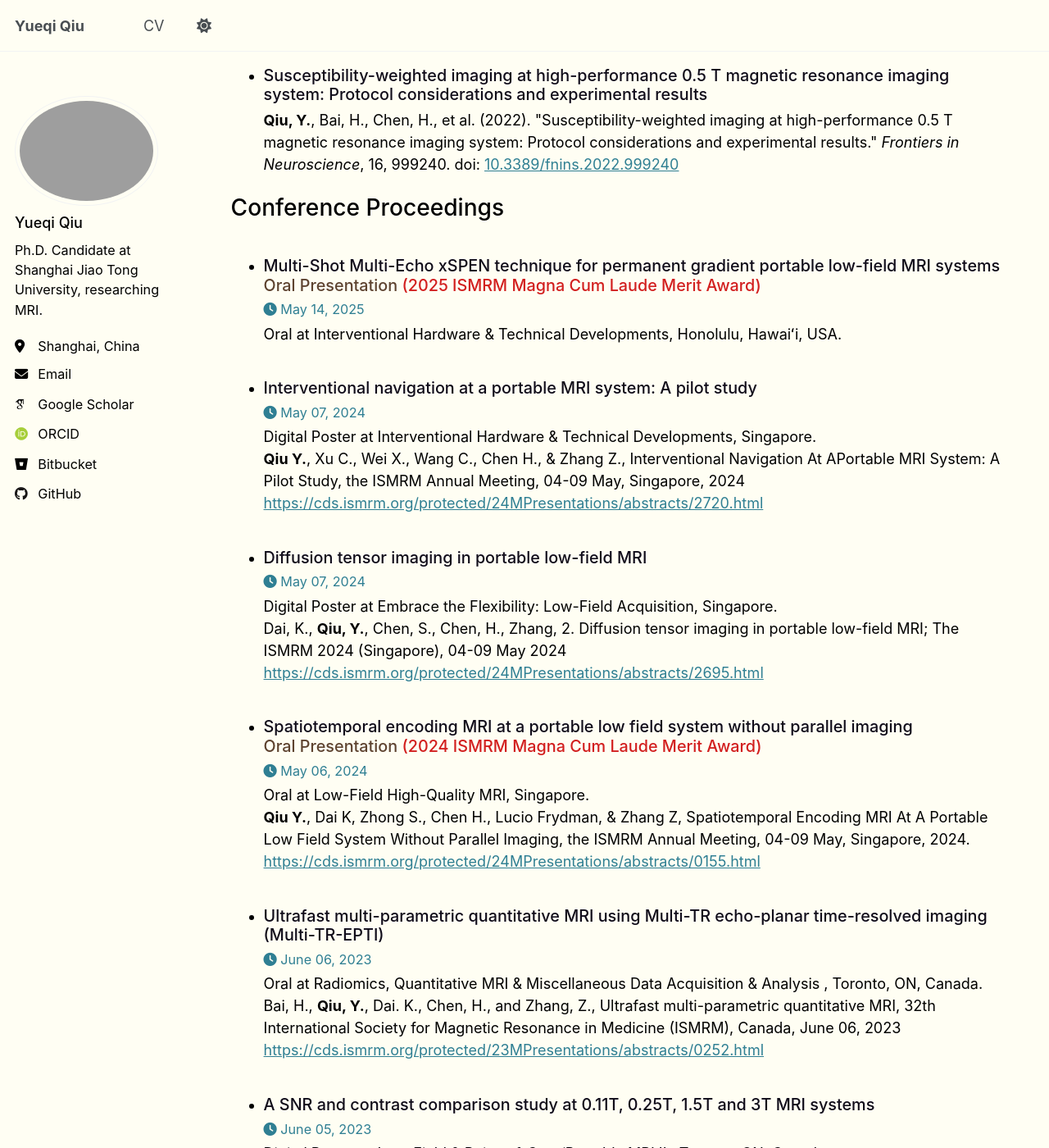
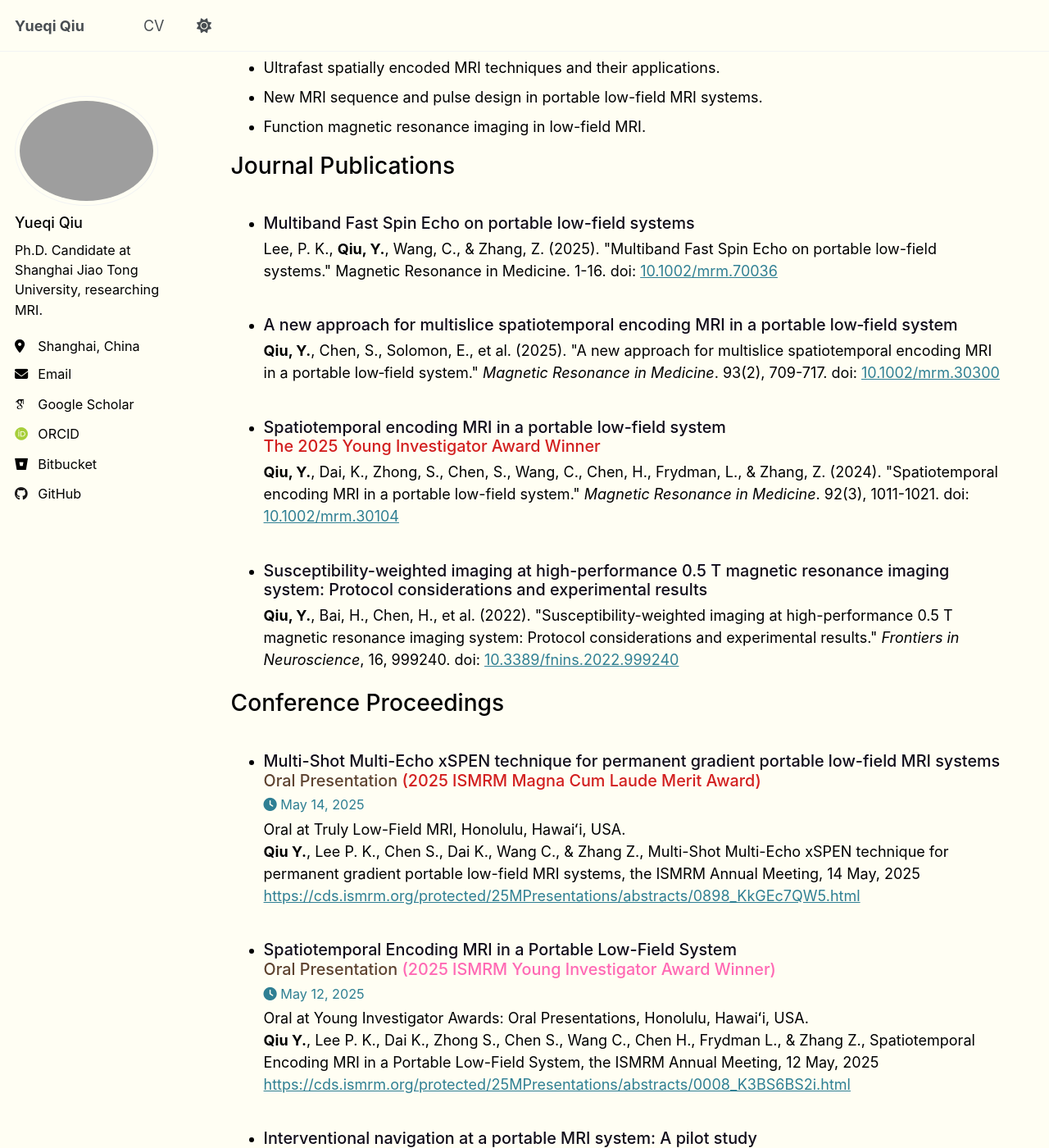
Before and after one commit to qiuyueqi/qiuyueqi.github.io, a Jekyll site: the page built from _pages/cv.md, in a window 1280 px wide and 1400 px high, scrolled down 640 px. Shown: the whole window at 82% size. Built offline with Jekyll 4.4.1, drawn with Linux system fonts in a browser that asks for light colours; some web fonts are replaced; some of the changed text lies outside the part shown.

Commit message:
update mb fse

```diff
--- a/_pages/cv.md
+++ b/_pages/cv.md
@@ -15,6 +15,25 @@ Education
   * Advisor: Dr. Zhiyong Zhang
   * Research Group Website: <a href="https://zzmri.sjtu.edu.cn/" style="color:#2f7f93; text-decoration: underline;">https://zzmri.sjtu.edu.cn/</a>
 * **B.S.** Biomedical Enginerring, Shanghai Jiao Tong University, 2018-2022
+
+CONTACT  INFORMATION
+======
+
+**Affiliations**:  <br>
+  - School of Biomedical Engineering, Shanghai Jiao Tong University, P. R. China<br>
+  - National Engineering Research Center of Advanced Magnetic Resonance Technologies for Diagnosis and Therapy (NERC-AMRT), Shanghai Jiao Tong University, P. R. China<br>
+
+<!--**Cell**: +86-18116274648<br>-->
+
+**Email**: saraqiu@sjtu.edu.cn<br>
+
+**Mailing Address**:  Translational Medicine Building, 800 Dongchuan Road, Minhang, Shanghai, P. R. China<br>
+
+RESEARCH  INTERESTS
+======
+  - Ultrafast spatially encoded MRI techniques and their applications.<br>
+  - New MRI sequence and pulse design in portable low-field MRI systems.<br>
+  - Function magnetic resonance imaging in low-field MRI.<br>
 
 <!-- Work experience
 ======
--- /dev/null
+++ b/_publications/2025-08-11-multiband-fse-portable-mri-4.md
@@ -0,0 +1,27 @@
+---
+title: "Multiband Fast Spin Echo on portable low-field systems "
+authors: "Philip K. Lee, Yueqi Qiu, Changyue Wang, Zhiyong Zhang."
+venue: "Magnetic Resonance in Medicine"
+year: 2025
+pages: "1-16"
+doi: "10.1002/mrm.70036"
+paperurl: "https://doi.org/10.1002/mrm.70036"
+
+
+citation: 'Lee, P. K., <strong>Qiu, Y.</strong>, Wang, C., & Zhang, Z. (2025). "Multiband Fast Spin Echo on portable low-field systems." Magnetic Resonance in Medicine. 1-16. doi: <a href="https://doi.org/10.1002/mrm.70036"><span style="color:#2f7f93; text-decoration: underline;">10.1002/mrm.70036</span></a>'
+
+---
+
+
+**Abstract**
+**Purpose**
+To improve the SNR efficiency of Fast Spin Echo (FSE) using RF-encoded multiband imaging and to develop techniques that correct artifacts from non-Carr–Purcell–Meiboom–Gill (CPMG) magnetization arising from system imperfections.
+
+**Methods**
+Optimal refocusing pulse 0-pi band phase modulations that satisfy the CPMG condition were calculated for different multiband factors. Fast recovery was used to enhance T2 contrast. Quadratic phase refocusing pulses, phase encode and slice select gradient reshaping, and zeroth-order phase calibrations were tested to reduce residual non-CPMG magnetization. Image contrast of T2-weighted and T1-weighted imaging and SNR improvements were evaluated in phantom and in vivo experiments on an in-house portable 110 mT system.
+
+**Results**
+The peak B1 of multiband refocusing pulses using the obtained optimal phase modulations varies closely with the expected increase of $\sqrt{N_{bands}}$ Modulations satisfying the CPMG phase condition provide similar peak B1 reductions to previously proposed subband modulation schemes. Quadratic phase increment reduced shading from residual non-CPMG magnetization, and bipolar phase encoding reduced residual ghosting. Zeroth-order RF phase calibrations on the excitation and tipup, and slice select reshaping that minimized residual phase on 2D maps calculated from even and odd echo images improved contrast with long T2 species. RF-encoded multiband FSE improved SNR by a factor close to the theoretical expected improvement of $\sqrt{N_{bands}}$.
+
+**Conclusion**
+RF-encoded multiband imaging is a viable approach for improving SNR efficiency on low-field portable systems.
--- /dev/null
+++ b/_talks/2025-05-12-SPEN-in-LF-YIAoral.md
@@ -0,0 +1,15 @@
+---
+title: "Spatiotemporal Encoding MRI in a Portable Low-Field System <br> <span style='color:#5e4330'>Oral Presentation  </span> <span style='color:#ff69b4'>(2025 ISMRM Young Investigator Award Winner) </span>"
+collection: talks
+type: "Oral"
+permalink: /talks/2025-05-12-SPEN-in-LF-YIAoral
+venue: "Young Investigator Awards: Oral Presentations"
+date: 2025-05-12
+location: "Honolulu, Hawaiʻi, USA. <br>
+    <strong>Qiu Y.</strong>, Lee P. K., Dai K., Zhong S., Chen S., Wang C., Chen H., Frydman L., & Zhang Z., Spatiotemporal Encoding MRI in a Portable Low-Field System, the ISMRM Annual Meeting, 12 May, 2025 <br>
+    <a href='https://cds.ismrm.org/protected/25MPresentations/abstracts/0008_K3BS6BS2i.html'><span style='color:#2f7f93; text-decoration: underline;'>https://cds.ismrm.org/protected/25MPresentations/abstracts/0008_K3BS6BS2i.html</span></a>"
+
+---
+
+
+**Link**: <a href='https://cds.ismrm.org/protected/25MPresentations/abstracts/0008_K3BS6BS2i.html'>'https://cds.ismrm.org/protected/25MPresentations/abstracts/0008_K3BS6BS2i.html'</a>
--- a/_talks/2025-05-14-xSPEN-in-LF.md
+++ b/_talks/2025-05-14-xSPEN-in-LF.md
@@ -2,10 +2,13 @@
 title: "Multi-Shot Multi-Echo xSPEN technique for permanent gradient portable low-field MRI systems <br> <span style='color:#5e4330'>Oral Presentation  </span> <span style='color:#d11818f7'>(2025 ISMRM Magna Cum Laude Merit Award) </span>"
 collection: talks
 type: "Oral"
-permalink: /talks/2024-05-07-Intervention-in-LF
-venue: "Interventional Hardware & Technical Developments"
+permalink: /talks/2024-05-14-xSPEN-in-LF
+venue: "Truly Low-Field MRI"
 date: 2025-05-14
-location: "Honolulu, Hawaiʻi, USA."
+location: "Honolulu, Hawaiʻi, USA. <br>
+    <strong>Qiu Y.</strong>, Lee P. K., Chen S., Dai K., Wang C., & Zhang Z., Multi-Shot Multi-Echo xSPEN technique for permanent gradient portable low-field MRI systems, the ISMRM Annual Meeting, 14 May, 2025 <br>
+    <a href='https://cds.ismrm.org/protected/25MPresentations/abstracts/0898_KkGEc7QW5.html'><span style='color:#2f7f93; text-decoration: underline;'>https://cds.ismrm.org/protected/25MPresentations/abstracts/0898_KkGEc7QW5.html</span></a>"
+
 ---
 
 **Synopsis** <br>
```
Also changed, not shown: other parts of _talks/2025-05-14-xSPEN-in-LF.md (+2 -0 lines), _pages/about.md (+3 -3 lines), _talks/2024-05-06-spen-in-LF.md (+1 -1 lines).
